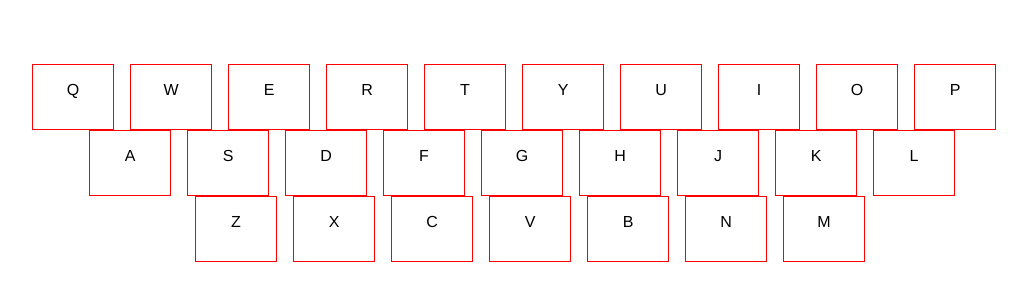
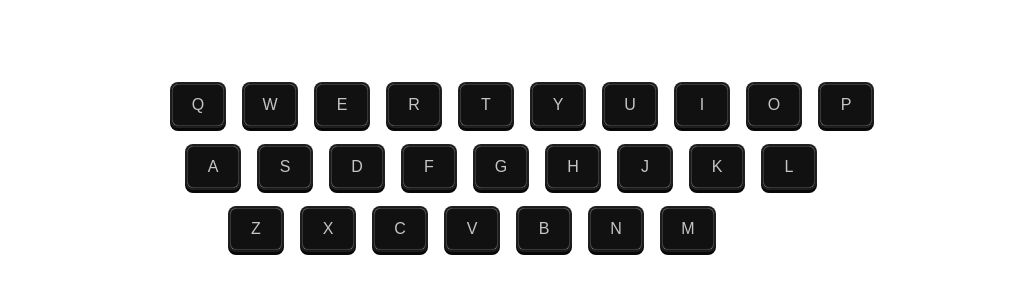
Before and after one commit to BillHtml5/navDemo, a plain HTML site: page index.html in a window 1280 px wide. Shown: the part 182-482 px from the top of the page, without its empty margins (118-1145 px from the left). Drawn offline with Linux system fonts and the light colour scheme.

Commit message:
键盘样式调整

```diff
--- a/css/style.css
+++ b/css/style.css
@@ -7,18 +7,13 @@ a{
 
 
 kbd{
-    border: 1px solid red;
-    height: 2em;
-    width: 2em;
+
+    height: 4em;
+    width: 4em;
     /* 内联元素宽高无效，加上 display: inline-block 不推荐使用 */
     display: inline-block;
     /* 把小写变成大写字母 */
     text-transform: uppercase;
-
-    font-family: Frutiger,Helvetica,sans-serif;
-    margin-right: 1em;
-    font-size: 16px;
-    padding: 1em 1.5em;
 
     position: relative;
 }
@@ -27,12 +22,13 @@ kbd>button{
     position: absolute;
     /* right: 0;
     bottom: 0; */
-    right: 50px;
-    bottom: 40px;
+    right: 29px;
+    bottom: 19px;
     display: none;
     background:yellow;
     width: 20px;
     height: 20px;
+    border-radius: 2px;
 }
 kbd:hover>button{
     display: inline-block;
@@ -54,8 +50,29 @@ main{
 }
 
 #mainFather div:nth-child(2){
-    margin-left: 1em;
+    margin-left: -22px;
 }
 #mainFather div:nth-child(3){
-    margin-left: 2em;
+    margin-left: -80px;
 }
+.key{
+    width: 50px;
+    height: 40px;
+    background: linear-gradient(to bottom, #292929 0%,#111111 0%,#111111 100%);
+    color: #c5c5c5;
+    border: 1px solid #373737;
+    border-radius: 6px;
+    box-shadow: 0 0 0 1px #1A1B1C,0 0 0 2px #1F2020,0 3PX 0 2px #080808;
+
+    display: inline-flex;
+    align-items: center;
+    justify-content: center;
+    font-size: 16px;
+    font-family: Arial, Helvetica, sans-serif;
+}
+.row{
+    margin: 20px;
+}
+.row .key{
+    margin:  0 10px;
+}
--- a/index.html
+++ b/index.html
@@ -8,6 +8,7 @@
 <body>
     <header></header>
     <main >
+
         <div id="mainFather" class="wapper">
 
         </div>
@@ -37,16 +38,18 @@
          index = 0
          while(index < keys['length']){
 
-            div111=document.createElement('div')
-            mainFather.appendChild(div111)
+            div=document.createElement('div')
+            div.className='row'
 
-            row=keys[index]
+            mainFather.appendChild(div)
+
+            row=keys[index] //第一第二第三个数组
 
             index2=0
-            while(index2<row['length']){
+            while(index2<row['length']){//0-9 0-8 0-6
                 kbd=document.createElement('kbd')
                 kbd.textContent=row[index2]
-
+                kbd.className='key'
 
                 change=document.createElement('button')
                 change.textContent="E"
@@ -61,7 +64,7 @@
 
                 }
                 kbd.appendChild(change)
-                div111.appendChild(kbd)
+                div.appendChild(kbd)
                 index2=index2+1
             }
 
```
Also changed, not shown: 1 other file.
